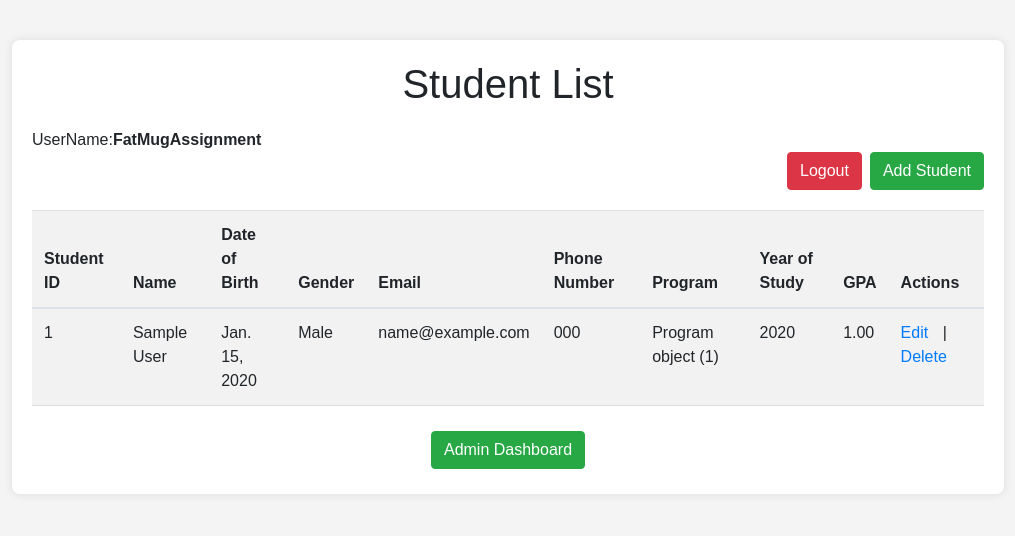
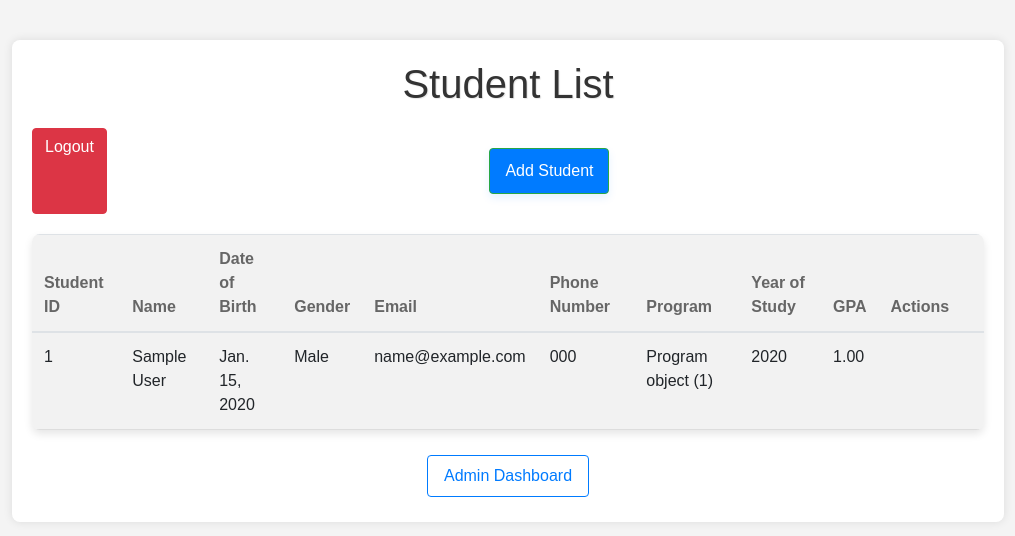
Before and after one commit to DileepKumarMantena/university_management, a Django app: page /student_list/ in a window 1280 px wide. Shown: the top 536 px of the page, without its empty margins (132-1147 px from the left). Run offline with Django 5.2, Linux system fonts and the light colour scheme; a user stored in the database is signed in; tables that the repository leaves empty hold one stand-in row (values such as "Sample post"); some libraries are stand-ins or nearby versions.

Commit message:
Modfied student list html code

```diff
--- a/university_management_project/student_app/templates/student_list.html
+++ b/university_management_project/student_app/templates/student_list.html
@@ -20,57 +20,83 @@
             box-shadow: 0 0 10px rgba(0, 0, 0, 0.1);
             border-radius: 8px;
             padding: 20px;
+            opacity: 0;
+            animation: fadeIn 0.5s forwards;
+        }
+
+        @keyframes fadeIn {
+            to {
+                opacity: 1;
+            }
         }
 
         h1 {
             text-align: center;
             margin-bottom: 20px;
+            color: #333;
+            text-shadow: 1px 1px 1px rgba(0, 0, 0, 0.1);
         }
 
         table {
             width: 100%;
             border-collapse: collapse;
             margin-top: 20px;
+            box-shadow: 0 4px 8px rgba(0, 0, 0, 0.1);
+            overflow: hidden;
+            border-radius: 8px;
         }
 
         th, td {
-            padding: 10px;
+            padding: 12px;
             text-align: left;
             border-bottom: 1px solid #ddd;
         }
 
         th {
             background-color: #f2f2f2;
+            color: #666;
         }
 
         tr:hover {
-            background-color: #f2f2f2;
+            background-color: rgba(0, 123, 255, 0.1);
+            transition: background-color 0.3s ease;
         }
 
         .add-button {
-            display: block;
+            display: inline-block;
             width: 120px;
             margin: 20px auto;
             padding: 10px;
             text-align: center;
-            background-color: #4CAF50;
+            background-color: #007bff;
             color: white;
             text-decoration: none;
             border-radius: 4px;
+            transition: background-color 0.3s ease, transform 0.3s ease;
+            box-shadow: 0 4px 8px rgba(0, 123, 255, 0.1);
         }
 
         .add-button:hover {
-            background-color: #45a049;
+            background-color: #0056b3;
+            transform: scale(1.05);
         }
 
         .action-links a {
             margin-right: 10px;
             text-decoration: none;
             color: #007bff; /* Bootstrap primary color */
+            opacity: 0;
+            transform: translateY(20px);
+            transition: opacity 0.3s ease, transform 0.3s ease;
         }
 
         .action-links a:hover {
             text-decoration: underline;
+        }
+
+        .action-links:hover a {
+            opacity: 1;
+            transform: translateY(0);
         }
 
         .delete-link {
@@ -89,16 +115,25 @@
         .extra-links a {
             margin: 5px;
             text-decoration: none;
+            color: #007bff;
+            border: 1px solid #007bff;
+            padding: 8px 16px;
+            border-radius: 4px;
+            transition: background-color 0.3s ease, color 0.3s ease;
+        }
+
+        .extra-links a:hover {
+            background-color: #007bff;
+            color: white;
         }
     </style>
 </head>
 <body>
     <div class="container">
         <h1>Student List</h1>
-        UserName:<strong>{{ username }}</strong>
         <div class="d-flex justify-content-end mb-3">
             <a href="{% url 'logout' %}" class="btn btn-danger mr-2">Logout</a>
-            <a href="{% url 'register_student' %}" class="btn btn-success">Add Student</a>
+            <a href="{% url 'register_student' %}" class="btn btn-success add-button">Add Student</a>
         </div>
 
         <table class="table table-striped">
@@ -129,8 +164,8 @@
                     <td>{{ student.year_of_study }}</td>
                     <td>{{ student.gpa }}</td>
                     <td class="action-links">
-                        <a href="{% url 'edit_student' student.id %}">Edit</a> |
-                        <a href="{% url 'delete_student' student.id %}" class="delete-link">Delete</a>
+                        <a href="{% url 'edit_student' student.id %}" class="btn btn-sm btn-primary">Edit</a>
+                        <a href="{% url 'delete_student' student.id %}" class="btn btn-sm btn-danger delete-link">Delete</a>
                     </td>
                 </tr>
                 {% endfor %}
@@ -138,8 +173,26 @@
         </table>
 
         <div class="extra-links">
-            <a href="{% url 'admin_dashboard' %}" class="btn btn-success">Admin Dashboard</a>
+            <a href="{% url 'admin_dashboard' %}" class="btn btn-outline-primary">Admin Dashboard</a>
         </div>
     </div>
+
+    <script>
+        // Show action links on hover
+        document.querySelectorAll('.action-links').forEach(item => {
+            item.addEventListener('mouseenter', function() {
+                this.querySelectorAll('a').forEach(link => {
+                    link.style.opacity = '1';
+                    link.style.transform = 'translateY(0)';
+                });
+            });
+            item.addEventListener('mouseleave', function() {
+                this.querySelectorAll('a').forEach(link => {
+                    link.style.opacity = '0';
+                    link.style.transform = 'translateY(20px)';
+                });
+            });
+        });
+    </script>
 </body>
 </html>
```
